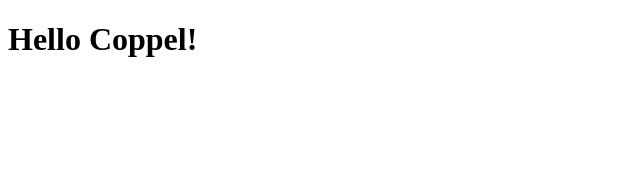
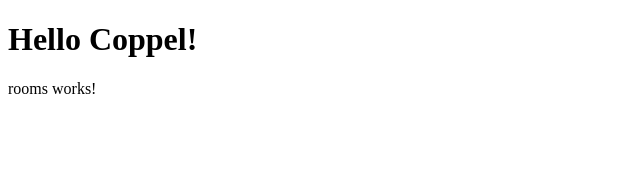
Before and after one commit to gilrg18/angularConcepts, an Angular app in the folder hotelinventoryapp/: page / in a window 1280 px wide. Shown: the top 170 px of the page, without its empty margins (0-640 px from the left). Built offline with nearby package versions, Linux system fonts and the light colour scheme.

Commit message:
Creating and rendering a new component 'rooms'

```diff
--- a/hotelinventoryapp/src/app/app.component.ts
+++ b/hotelinventoryapp/src/app/app.component.ts
@@ -1,15 +1,15 @@
 import { Component } from '@angular/core';
 import { RouterOutlet } from '@angular/router';
+import { RoomsComponent } from "./rooms/rooms.component";
 
 @Component({
     selector: 'hinv-root',
     standalone: true,
-  imports: [RouterOutlet],
     templateUrl: './hinv.component.html',
     // template:  `<h1>Hello World from inline template!</h1>
     // <p>Angular is awesome</p>`,
     styleUrl: './app.component.css',
-  //styles: [`h1{color:red}`]
+    imports: [RouterOutlet, RoomsComponent]
 })
 export class AppComponent {
   title = 'hotelinventoryapp';
--- a/hotelinventoryapp/src/app/hinv.component.html
+++ b/hotelinventoryapp/src/app/hinv.component.html
@@ -1 +1,2 @@
 <h1>Hello Coppel!</h1>
+<hinv-rooms></hinv-rooms>
--- /dev/null
+++ b/hotelinventoryapp/src/app/rooms/rooms.component.html
@@ -0,0 +1 @@
+<p>rooms works!</p>
```
Also changed, not shown: hotelinventoryapp/src/app/rooms/rooms.component.ts (added, +12 -0 lines), hotelinventoryapp/src/app/rooms/rooms.component.css (added), 1 other file (tests, documents, lock files or other folders). Lines whose indentation alone changed are shown as unchanged.
